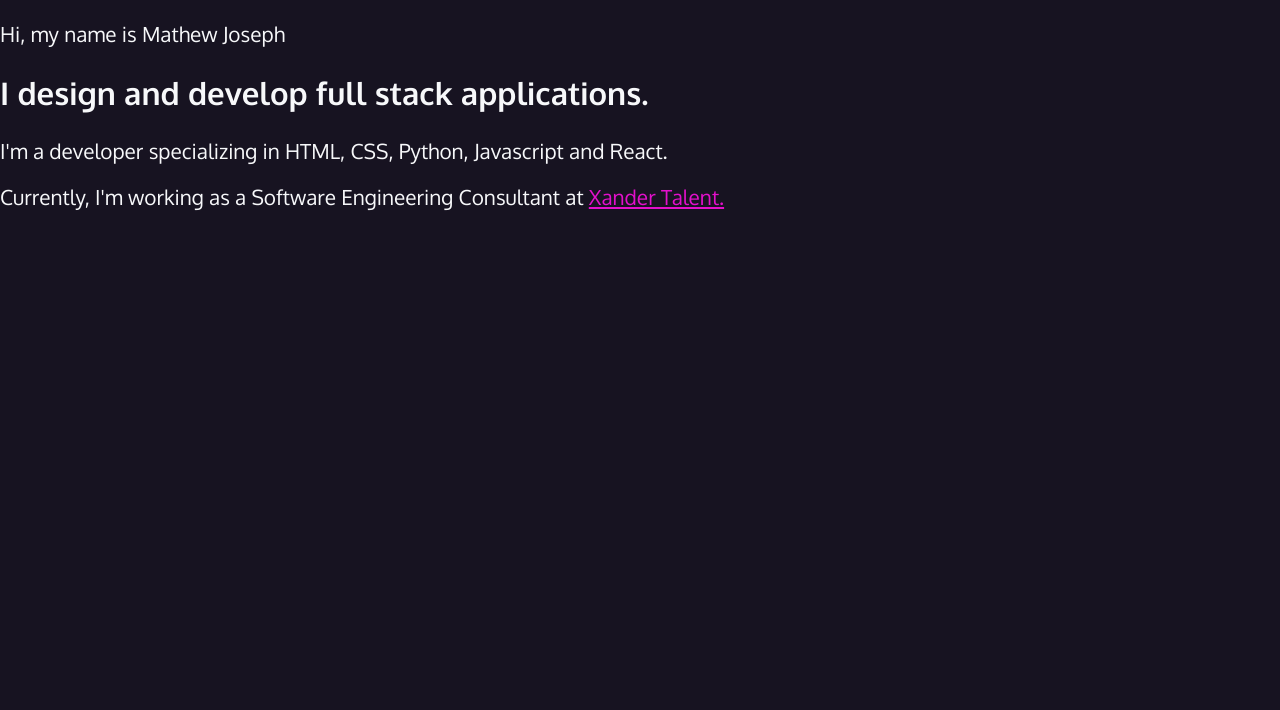
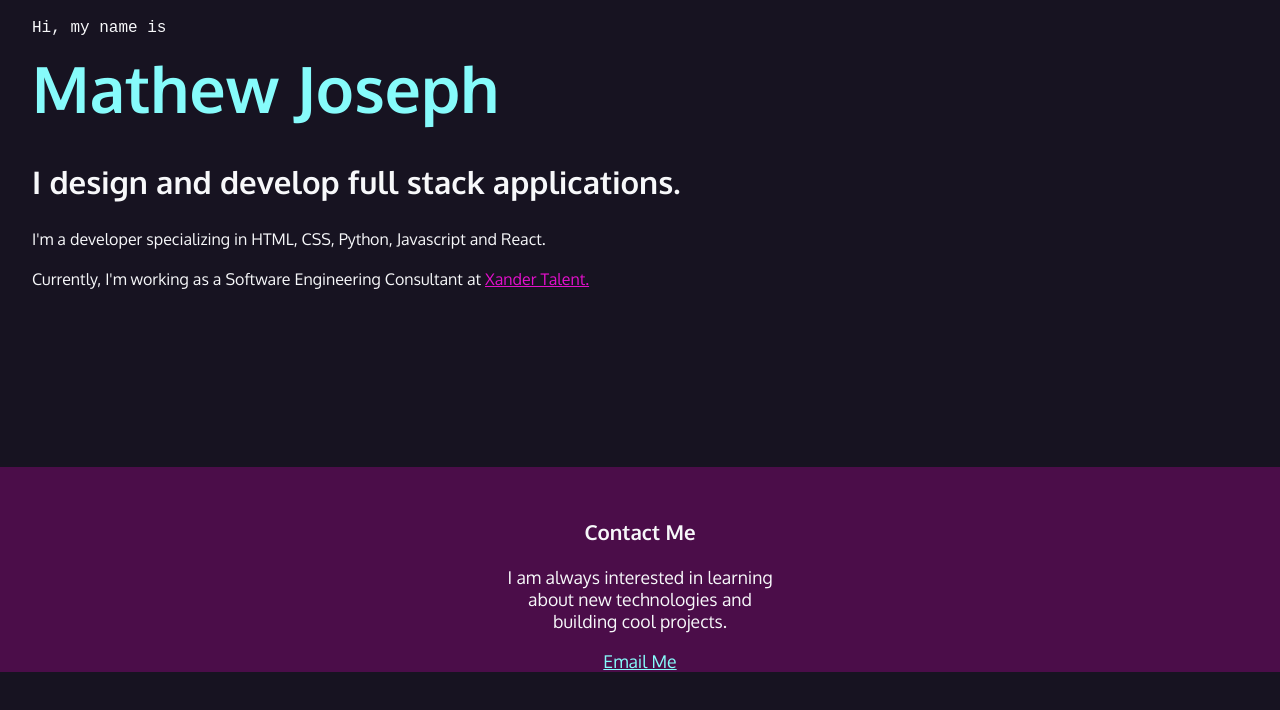
Before and after one commit to mjoseph26/xander-html-css-exercise, a plain HTML site: page index.html in a window 1280 px wide. Drawn offline with Linux system fonts and the light colour scheme; a web font is replaced by a local one.

Commit message:
Added contacts section

```diff
--- a/index.html
+++ b/index.html
@@ -18,9 +18,15 @@
       <p>
           Currently, I'm working as a Software Engineering Consultant at <a href="https://www.xandertalent.com/">Xander Talent.</a>
       </p>
-
-
     </section>
-
+    <footer>
+      <section>
+        <h3 class="c_heading">Contact Me</h3>
+        <p>I am always interested in learning about
+        new technologies and building cool projects.
+        </p>
+        <a>Email Me</a>
+      </section>
+    </footer>
   </body>
 </html>
--- a/style.css
+++ b/style.css
@@ -43,3 +43,47 @@ a:hover{
     text-decoration: none;
     color:var(--hotmag);
 }
+
+/* Intro */
+#intro {
+    padding: 0 2rem 10rem 2rem;
+}
+
+#intro p{
+    font-size: 1rem;
+    line-height: 1.5;
+}
+
+#intro .name {
+    font-family: var(--mono);
+}
+
+.name span{
+    font-family: var(--sans);
+    font-size: 4rem;
+    color: var(--aqua);
+    display:block;
+    font-weight:bold;
+}
+
+footer{
+  text-align:center;
+  background-color:var(--plum);
+  font-size:1.1rem;
+}
+
+footer section{
+  padding-top: 2rem;
+  width:18rem;
+  margin:0 auto;
+}
+
+footer section .c_heading{
+  font-weight:lbolder;
+}
+
+footer section > a{
+  color:var(--aqua);
+  text-decoration: underline;
+  margin-top: 2rem;
+}
```
Lines whose indentation alone changed are shown as unchanged.
